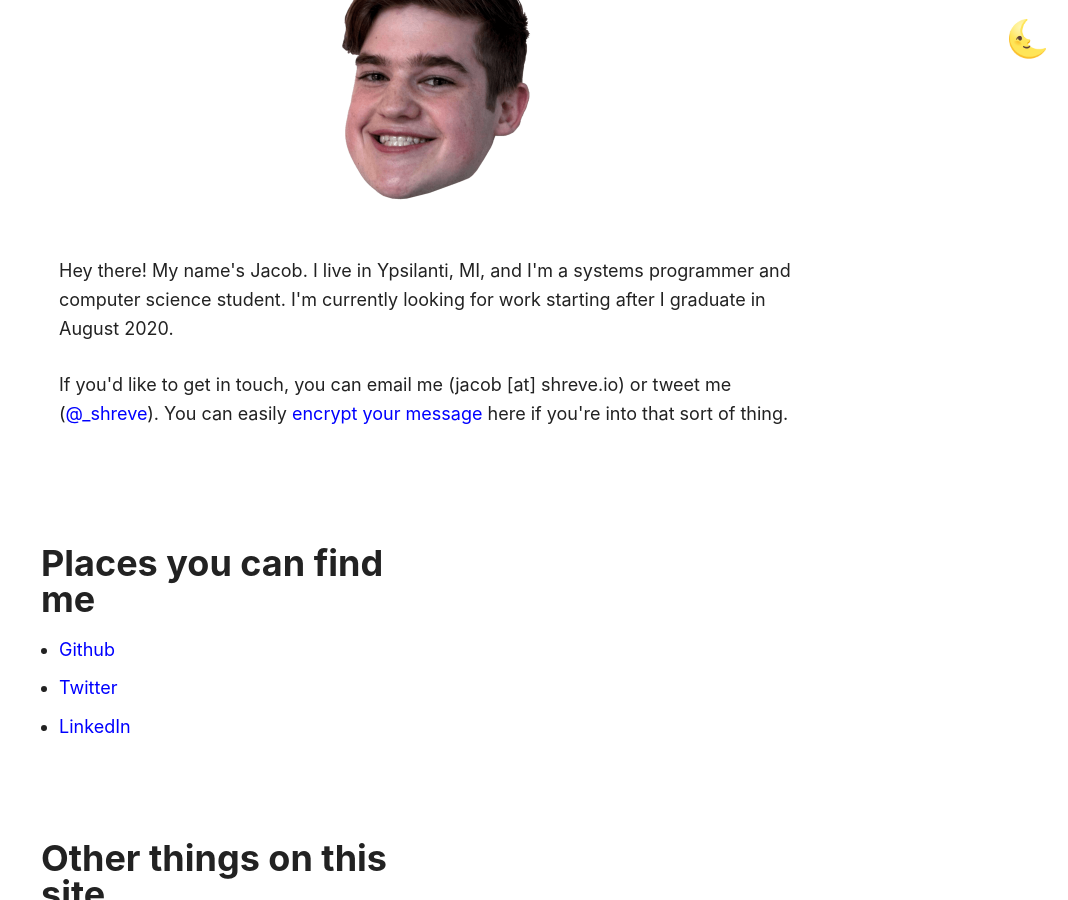
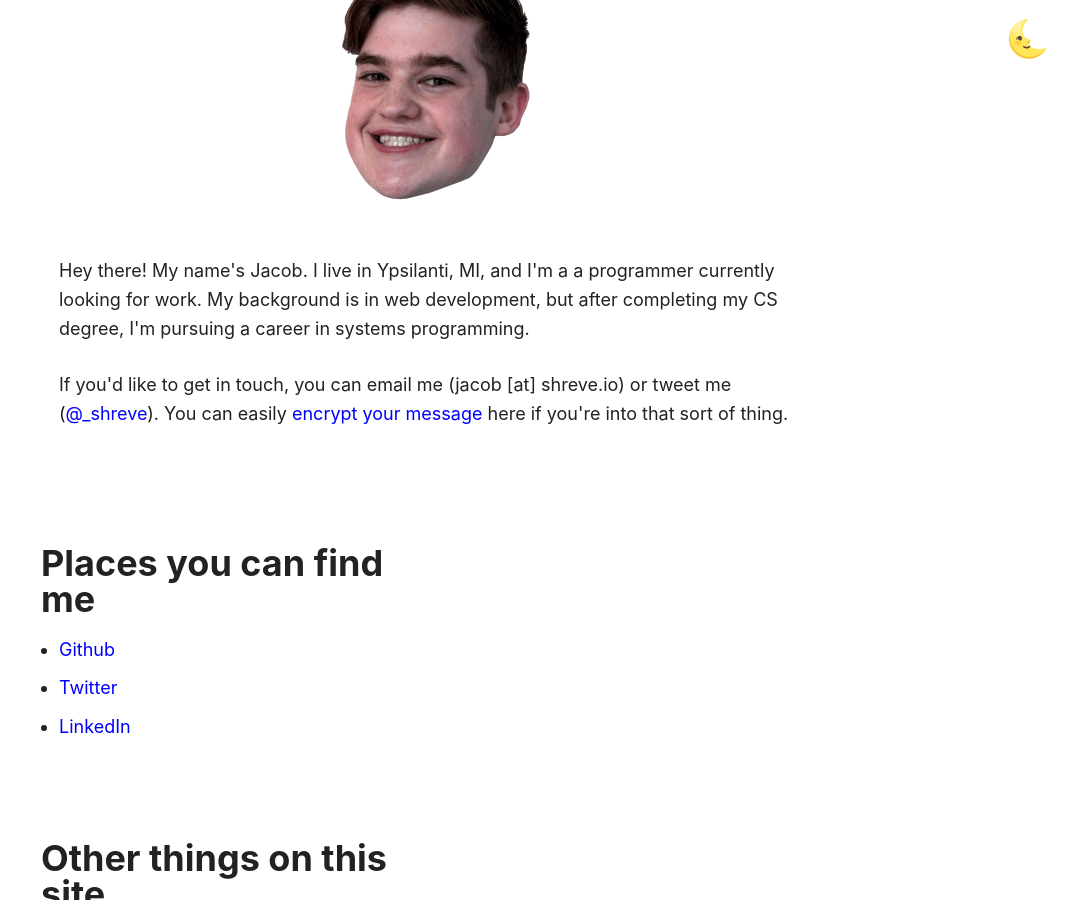
Before and after one commit to shreve/shreve.io, a Jekyll site: the page built from index.html, in a window 1280 px wide and 900 px high, scrolled down 337 px. Shown: the whole window, without its empty margins (212-1280 px from the left). Built offline with Jekyll 4.4.1, drawn with Linux system fonts in a browser that asks for light colours.

Commit message:
Update leading paragraph

```diff
--- a/index.html
+++ b/index.html
@@ -42,12 +42,15 @@ MzBUMTA6MTA6MDMtMDQ6MDBh0Sj/AAAAAElFTkSuQmCC"/>
 <article>
   <div class="col">
   <p>
-    Hey there! My name's Jacob. I live in Ypsilanti, MI, and I'm a
-    systems programmer and computer science student. I'm currently
-    looking for work starting after I graduate in August 2020.
+    Hey there! My name's Jacob. I live in Ypsilanti, MI, and I'm a a programmer
+    currently looking for work. My background is in web development, but after
+    completing my CS degree, I'm pursuing a career in systems programming.
   </p>
   <p>
-    If you'd like to get in touch, you can email me (jacob [at] shreve.io) or tweet me (<a href="https://twitter.com/_shreve">@_shreve</a>). You can easily <a href="/encrypt">encrypt your message</a> here if you're into that sort of thing.
+    If you'd like to get in touch, you can email me (jacob [at] shreve.io) or
+    tweet me (<a href="https://twitter.com/_shreve">@_shreve</a>). You can
+    easily <a href="/encrypt">encrypt your message</a> here if you're into that
+    sort of thing.
   </p>
   </div>
   <!-- <div class="col">
```
